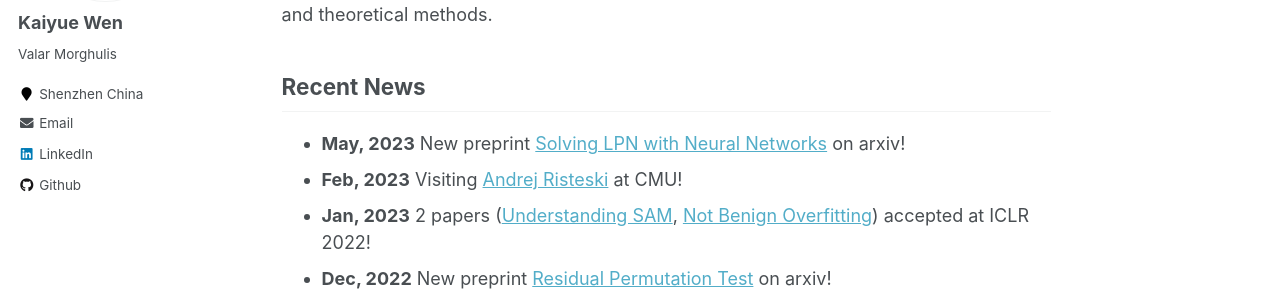
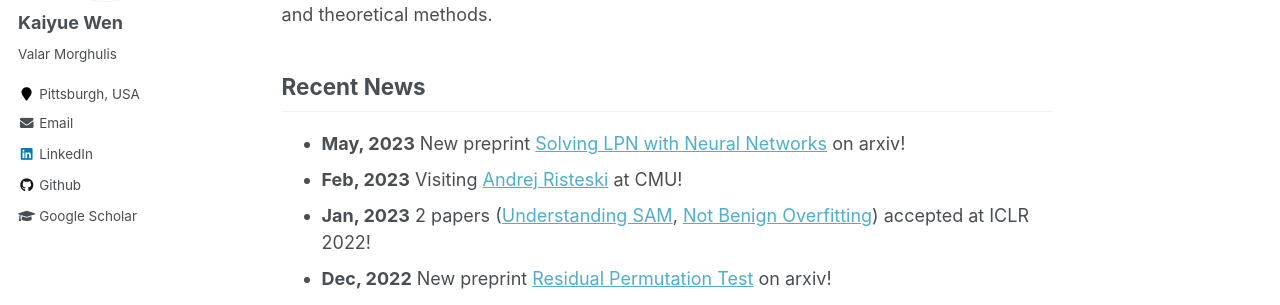
Before and after one commit to WhenWen/WhenWen.github.io, a Jekyll site: the page built from _pages/about.md, in a window 1280 px wide. Shown: the part 345-650 px from the top of the page. Built offline with Jekyll 4.4.1, drawn with Linux system fonts in a browser that asks for light colours.

Commit message:
update intro

```diff
--- a/_config.yml
+++ b/_config.yml
@@ -83,10 +83,10 @@ author:
   name             : "Kaiyue Wen"
   avatar           : "profile.png"
   bio              : "Valar Morghulis"
-  location         : "Shenzhen China"
+  location         : "Pittsburgh, USA"
   employer         :
   pubmed           :
-  googlescholar    :
+  googlescholar    : "https://scholar.google.com/citations?hl=en&user=oTmQCFUAAAAJ"
   email            : "wenky20@mails.tsinghua.edu.cn"
   researchgate     :
   uri              :
```
